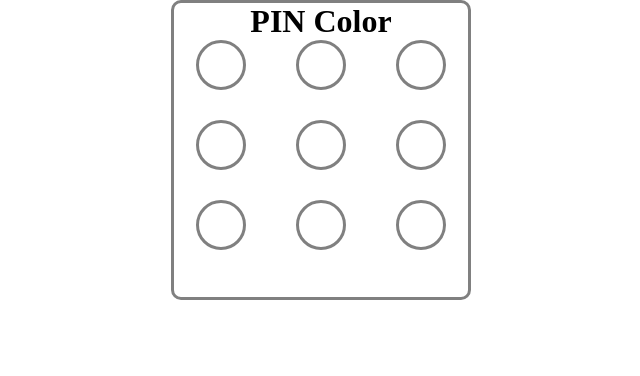
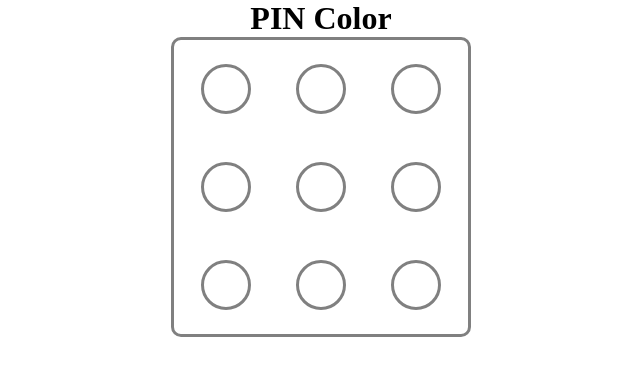
Before and after one commit to DenisB7/pincolor, a React (Create React App) app: page / in a window 1280 px wide. Shown: the top 376 px of the page, without its empty margins (319-959 px from the left). Built offline with nearby package versions, Linux system fonts and the light colour scheme.

Commit message:
Remove redundant code

```diff
--- a/src/App.js
+++ b/src/App.js
@@ -41,7 +41,7 @@ function Board({ history, onUserClick }) {
   });
 
   return (
-    <div className="pin">
+    <div className="pin-block">
       {board}
     </div>
   );
@@ -56,7 +56,7 @@ export default function Pin() {
   };
 
   return (
-    <div className="pin-block">
+    <div className="main-block">
       <h1>PIN Color</h1>
       <Board history={history} onUserClick={handleUserClick}/>
     </div>
--- a/src/styles.css
+++ b/src/styles.css
@@ -3,7 +3,16 @@
     margin: 0 auto;
 }
 
+div.main-block {
+    width: 400px;
+    height: 400px;
+    max-width: 100%;
+    max-height: 100%;
+}
+
 div.pin-block {
+    display: grid;
+    align-items: center;
     width: 300px;
     height: 300px;
     max-width: 100%;
@@ -16,16 +25,11 @@ h1 {
     text-align: center;
 }
 
-div.pin {
-    display: grid;
-    grid-template-rows: repeat(3, 1fr);
-    gap: 30px;
-}
-
 div.row {
     display: grid;
     grid-template-columns: repeat(3, 1fr);
-    gap: 50px;
+    grid-gap: 30%;
+    justify-content: center;
 }
 
 button.circle {
```
